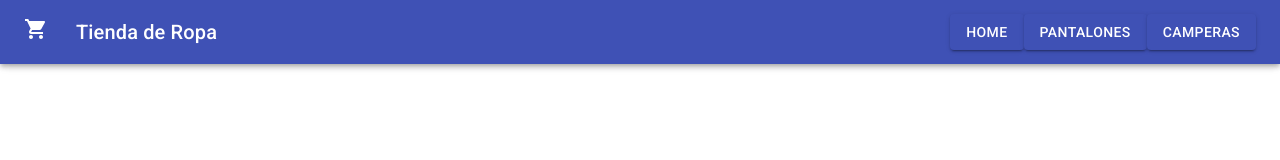
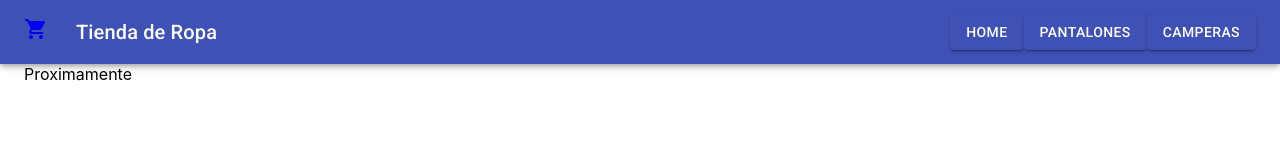
Before and after one commit to tz-tz-tz/shopreact, a React (Create React App) app: page /cart in a window 1280 px wide. Shown: the top 160 px of the page. Built offline with nearby package versions, Linux system fonts and the light colour scheme.

Commit message:
EntregaIntermediaV6

```diff
--- a/src/App.js
+++ b/src/App.js
@@ -5,6 +5,7 @@ import theme from './theme'
 import ItemListcontainer from './components/ItemListcontainer'
 import Container from '@material-ui/core/Container';
 import ItemDetailContainer from './components/ItemDetailContainer';
+import Cart from './components/Cart'
 
 function App() {
   return (
@@ -18,6 +19,9 @@ function App() {
               </Route>
               <Route exact path='/category'>
                 <ItemDetailContainer />
+              </Route>
+              <Route exact path='/cart'>
+                <Cart />
               </Route>
               <Route exact path='/category/:categoryId'>
                 <ItemListcontainer />
--- /dev/null
+++ b/src/components/Cart.js
@@ -0,0 +1,11 @@
+import React from 'react'
+
+function Cart() {
+    return (
+        <div>
+            Proximamente
+        </div>
+    )
+}
+
+export default Cart
--- a/src/components/NavBar.jsx
+++ b/src/components/NavBar.jsx
@@ -27,9 +27,11 @@ function NavBar() {
         <div>
           <AppBar>
           <Toolbar>
+            <NavLink to="/Cart">
           <IconButton edge="start" className={classes.menuButton} color="inherit" aria-label="menu">
             <CartWidget />
           </IconButton>
+          </NavLink>
             <Typography variant="h6" className={classes.title}>
               Tienda de Ropa
             </Typography>
```
